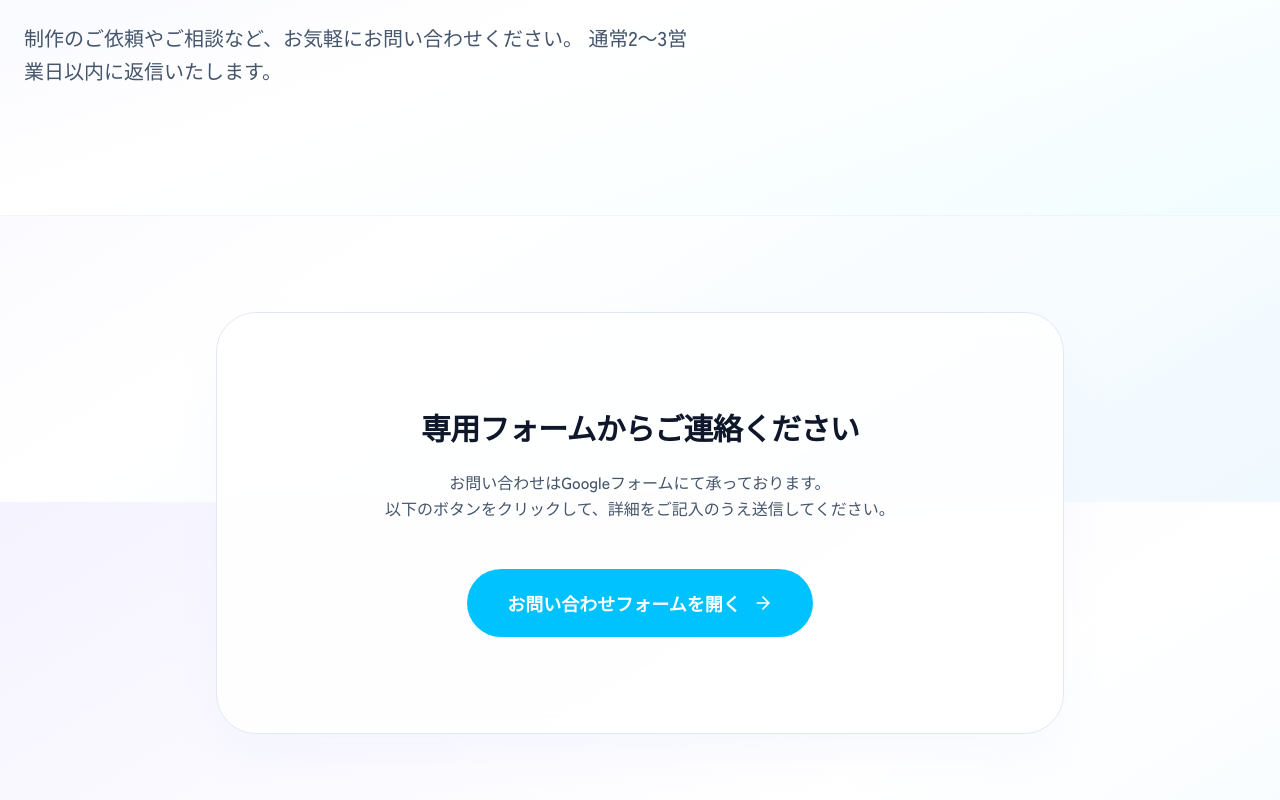
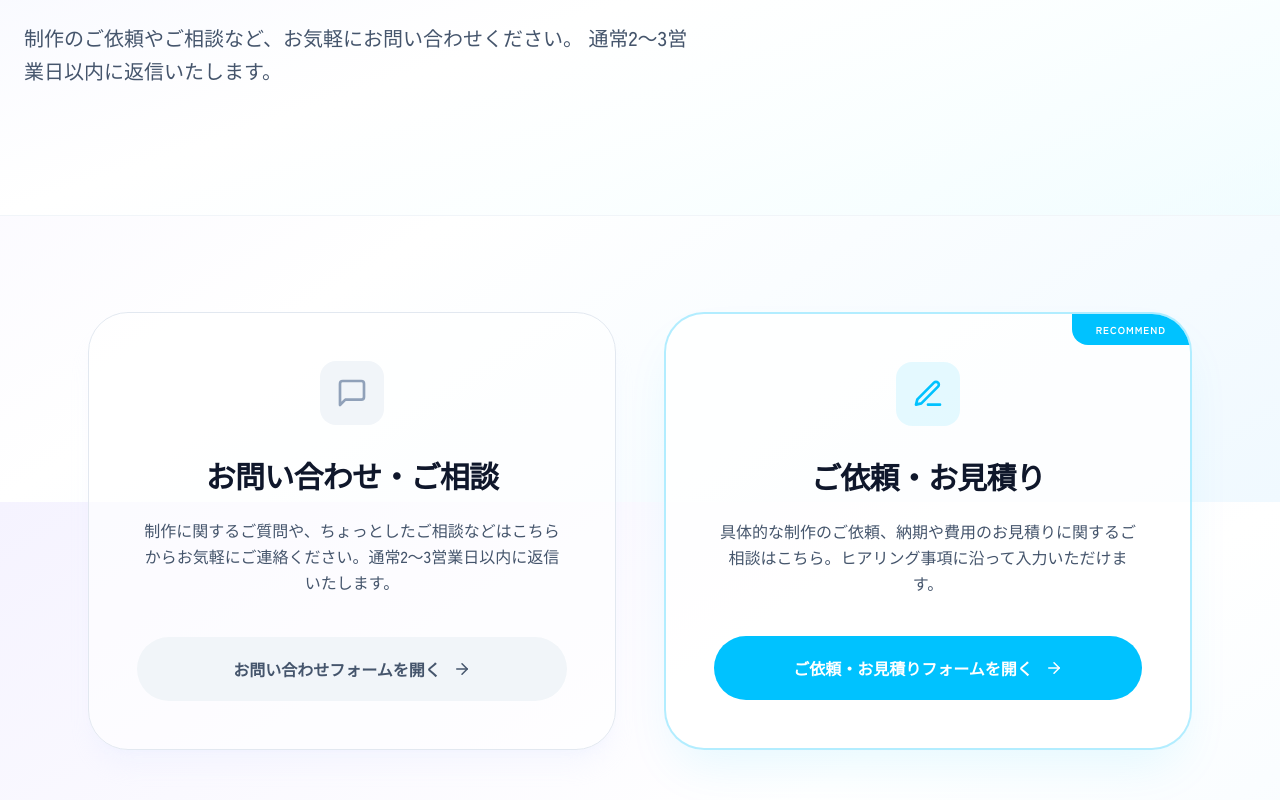
Before and after one commit to kurageumi0000-dot/portfolio-site, a Next.js app: page /contact in a window 1280 px wide. Shown: the part 298-1098 px from the top of the page. Built offline with nearby package versions, Linux system fonts and the light colour scheme.

Commit message:
Update page.tsx

```diff
--- a/src/app/contact/page.tsx
+++ b/src/app/contact/page.tsx
@@ -18,23 +18,52 @@ export default function ContactPage() {
                 </div>
             </div>
 
-            <div className="container mx-auto px-6 max-w-4xl text-center">
-                <div className="bg-white/80 backdrop-blur-md p-10 md:p-16 lg:p-24 rounded-[2.5rem] border border-slate-200 shadow-2xl shadow-indigo-100/30 animate-fade-in-up">
-                    <h3 className="text-2xl md:text-3xl font-black text-slate-900 mb-6 tracking-tight">専用フォームからご連絡ください</h3>
-                    <p className="text-slate-600 mb-12 leading-relaxed max-w-lg mx-auto font-medium">
-                        お問い合わせはGoogleフォームにて承っております。<br />
-                        以下のボタンをクリックして、詳細をご記入のうえ送信してください。
+            <div className="container mx-auto px-6 max-w-6xl">
+                <div className="grid grid-cols-1 md:grid-cols-2 gap-8 lg:gap-12 animate-fade-in-up">
+                    {/* Card 1: General Inquiries */}
+                    <div className="group relative bg-white/60 backdrop-blur-xl p-10 lg:p-12 rounded-[2.5rem] border border-slate-200 shadow-xl shadow-indigo-100/20 flex flex-col items-center text-center transition-all duration-500 hover:shadow-2xl hover:shadow-indigo-100/40 hover:-translate-y-1">
+                        <div className="w-16 h-16 bg-slate-100 rounded-2xl flex items-center justify-center mb-8 text-slate-400 transition-colors group-hover:bg-slate-200 group-hover:text-slate-600">
+                            <svg xmlns="http://www.w3.org/2000/svg" width="32" height="32" viewBox="0 0 24 24" fill="none" stroke="currentColor" strokeWidth="2" strokeLinecap="round" strokeLinejoin="round"><path d="M21 15a2 2 0 0 1-2 2H7l-4 4V5a2 2 0 0 1 2-2h14a2 2 0 0 1 2 2z" /></svg>
+                        </div>
+                        <h3 className="text-2xl md:text-3xl font-black text-slate-900 mb-6 tracking-tight">お問い合わせ・ご相談</h3>
+                        <p className="text-slate-600 mb-10 leading-relaxed font-medium flex-grow">
+                            制作に関するご質問や、ちょっとしたご相談などはこちらからお気軽にご連絡ください。通常2〜3営業日以内に返信いたします。
                         </p>
-
                         <a
-                        href="https://docs.google.com/forms/d/e/1FAIpQLSfclFq32jB0uXlUvK7e7K0v08z9c2_90j7h_k_6_l_m_n_o_p/viewform"
+                            href="https://docs.google.com/forms/d/e/1FAIpQLSezEchOZQ7i3Z9Qls86EYN7qK7JIFV6DTkUP6CfAmmNZwajKA/viewform?usp=publish-editor"
                             target="_blank"
                             rel="noopener noreferrer"
-                        className="group inline-flex items-center gap-3 px-10 py-5 bg-accent-blue text-white font-black rounded-full transition-all duration-300 hover:bg-accent-blue/80 hover:-translate-y-1 hover:shadow-2xl hover:shadow-accent-blue/40 active:scale-95 text-lg"
+                            className="w-full inline-flex items-center justify-center gap-3 px-8 py-5 bg-slate-100 text-slate-600 font-black rounded-full transition-all duration-300 hover:bg-slate-200 active:scale-95 text-base"
                         >
                             <span>お問い合わせフォームを開く</span>
-                        <ArrowRight size={20} className="transition-transform group-hover:translate-x-1" />
+                            <ArrowRight size={18} className="transition-transform group-hover:translate-x-1" />
                         </a>
+                    </div>
+
+                    {/* Card 2: Project Requests (Highlighted) */}
+                    <div className="group relative overflow-hidden bg-white/80 backdrop-blur-xl p-10 lg:p-12 rounded-[2.5rem] border-2 border-accent-blue/30 shadow-2xl shadow-accent-blue/10 flex flex-col items-center text-center transition-all duration-500 hover:shadow-accent-blue/20 hover:-translate-y-1">
+                        {/* Highlight Tag */}
+                        <div className="absolute top-0 right-0 bg-accent-blue text-white text-[10px] font-bold tracking-widest px-6 py-2 rounded-bl-2xl uppercase">
+                            Recommend
+                        </div>
+
+                        <div className="w-16 h-16 bg-accent-blue/10 rounded-2xl flex items-center justify-center mb-8 text-accent-blue transition-colors group-hover:bg-accent-blue group-hover:text-white">
+                            <svg xmlns="http://www.w3.org/2000/svg" width="32" height="32" viewBox="0 0 24 24" fill="none" stroke="currentColor" strokeWidth="2" strokeLinecap="round" strokeLinejoin="round"><path d="M12 20h9" /><path d="M16.5 3.5a2.121 2.121 0 0 1 3 3L7 19l-4 1 1-4L16.5 3.5z" /></svg>
+                        </div>
+                        <h3 className="text-2xl md:text-3xl font-black text-slate-900 mb-6 tracking-tight">ご依頼・お見積り</h3>
+                        <p className="text-slate-600 mb-10 leading-relaxed font-medium flex-grow">
+                            具体的な制作のご依頼、納期や費用のお見積りに関するご相談はこちら。ヒアリング事項に沿って入力いただけます。
+                        </p>
+                        <a
+                            href="https://docs.google.com/forms/d/e/1FAIpQLSer3SEkZ3TTnALqnqcY2cj7MaaEugaH2uAwzShN01tbcK9jow/viewform?usp=header"
+                            target="_blank"
+                            rel="noopener noreferrer"
+                            className="w-full inline-flex items-center justify-center gap-3 px-8 py-5 bg-accent-blue text-white font-black rounded-full transition-all duration-300 hover:bg-accent-blue/80 hover:shadow-xl hover:shadow-accent-blue/20 active:scale-95 text-base"
+                        >
+                            <span>ご依頼・お見積りフォームを開く</span>
+                            <ArrowRight size={18} className="transition-transform group-hover:translate-x-1" />
+                        </a>
+                    </div>
                 </div>
             </div>
         </div>
```
Lines whose indentation alone changed are shown as unchanged.
